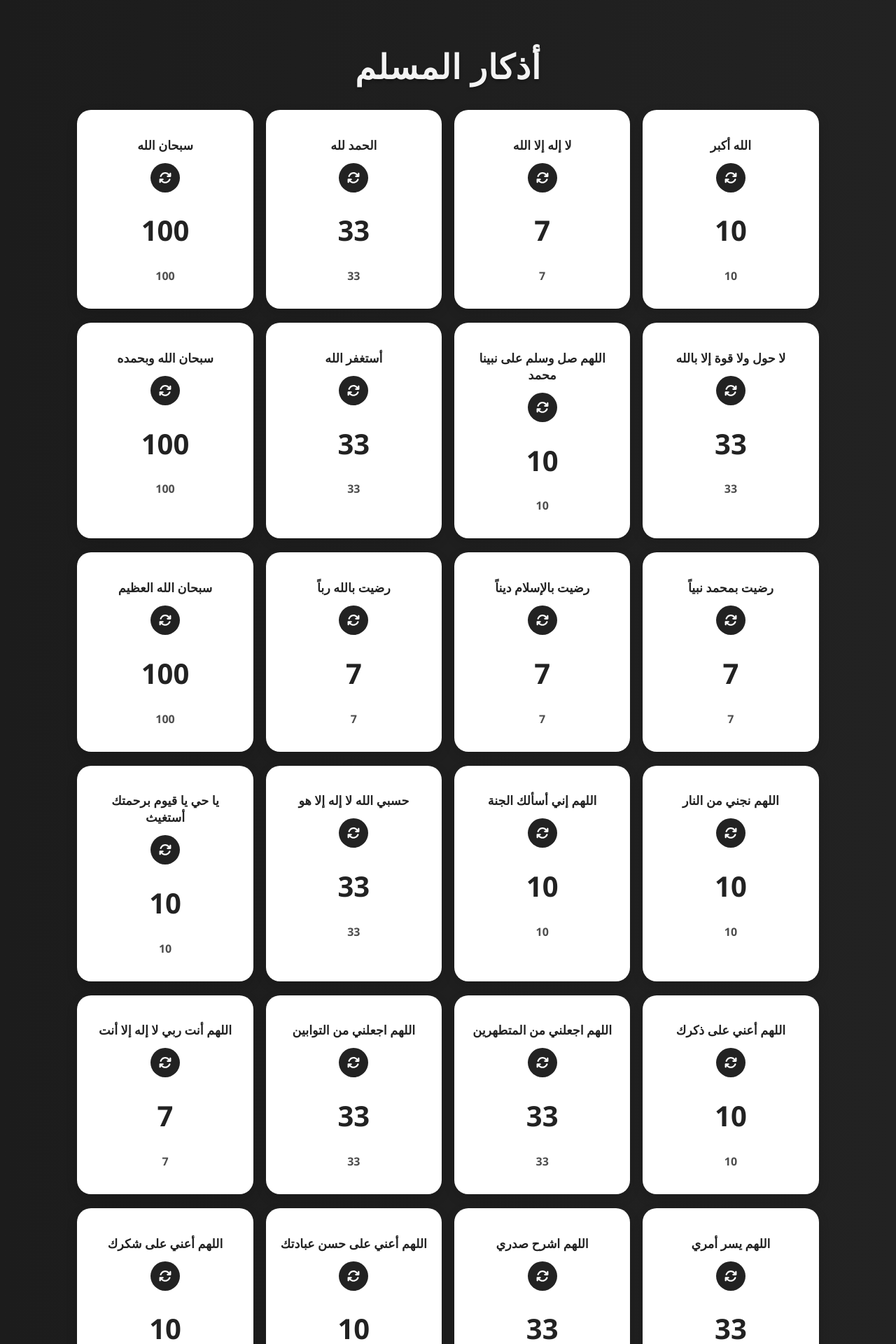
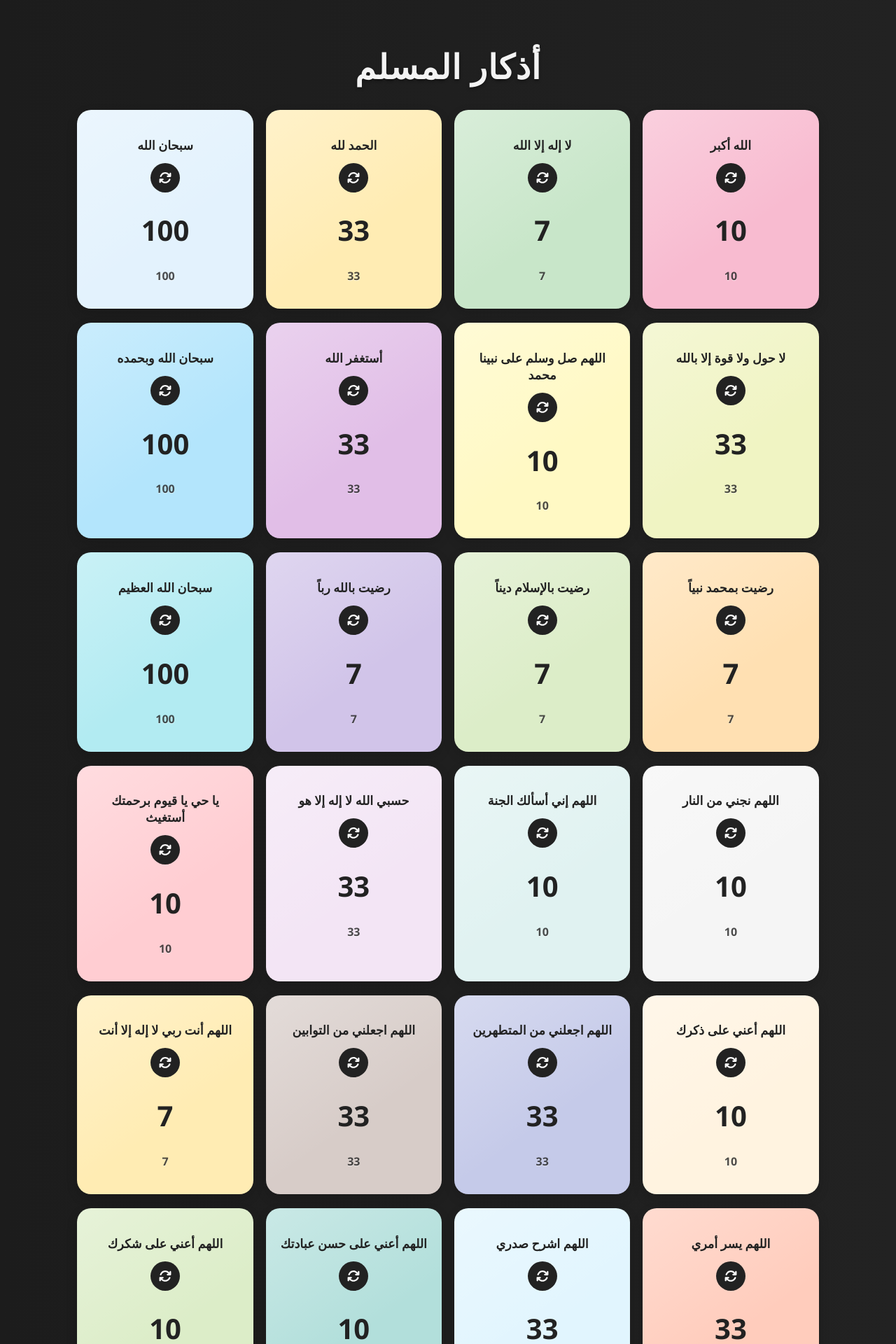
Before and after one commit to abedalre7man/AthkarApp, a React (Vite) app: page / in a window 1280 px wide. Shown: the top 1920 px of the page at 70% size. Built offline with nearby package versions, Linux system fonts and the light colour scheme.

Commit message:
fix: use colorClass instead of inline styles

```diff
--- a/src/components/AzkarCards.css
+++ b/src/components/AzkarCards.css
@@ -16,7 +16,7 @@ body {
   text-shadow: 0 2px 4px rgba(0, 0, 0, 0.4);
 }
 
-/* ==== الكروت ==== */
+/* ==== الحاوية ==== */
 .cards-container {
   display: flex;
   flex-wrap: wrap;
@@ -25,17 +25,18 @@ body {
   padding: 20px;
 }
 
+/* ==== الكرت ==== */
 .card {
   width: 18%;
   border-radius: 20px;
   padding: 20px;
   margin-bottom: 20px;
   text-align: center;
-  background-color: #fff;
-  background-image: linear-gradient(145deg, rgba(255, 255, 255, 0.3) 0%, transparent 60%);
   box-shadow: 0 6px 16px rgba(0, 0, 0, 0.15);
   transition: transform 0.3s ease, box-shadow 0.3s ease, filter 0.3s ease;
   position: relative;
+  background-color: #fff;
+  background-image: linear-gradient(145deg, rgba(255, 255, 255, 0.3) 0%, transparent 60%);
 }
 
 .card:hover {
@@ -46,6 +47,7 @@ body {
   box-shadow: 0 8px 20px rgba(0, 0, 0, 0.25);
 }
 
+/* ==== عنوان الكرت ==== */
 .card-title {
   font-size: 1.1rem;
   font-weight: bold;
@@ -53,6 +55,7 @@ body {
   color: #222;
 }
 
+/* ==== زر التحديث ==== */
 .refresh-btn {
   width: 42px;
   height: 42px;
@@ -74,11 +77,13 @@ body {
   transform: rotate(180deg);
 }
 
+/* ==== الرقم الكبير ==== */
 .card h1 {
   font-size: 2.5rem;
   color: #222;
 }
 
+/* ==== العداد ==== */
 .card-total {
   font-size: 1rem;
   color: #000000b2;
@@ -99,3 +104,27 @@ body {
   color: #000;
   pointer-events: none;
 }
+
+/* ==== ألوان الكروت ==== */
+.card-blue { background-color: #E3F2FD; }
+.card-yellow { background-color: #FFECB3; }
+.card-green { background-color: #C8E6C9; }
+.card-pink { background-color: #F8BBD0; }
+.card-cyan { background-color: #B3E5FC; }
+.card-purple { background-color: #E1BEE7; }
+.card-light-yellow { background-color: #FFF9C4; }
+.card-light-green { background-color: #F0F4C3; }
+.card-light-cyan { background-color: #B2EBF2; }
+.card-light-purple { background-color: #D1C4E9; }
+.card-light-green2 { background-color: #DCEDC8; }
+.card-orange { background-color: #FFE0B2; }
+.card-red { background-color: #FFCDD2; }
+.card-purple-light { background-color: #F3E5F5; }
+.card-teal { background-color: #E0F2F1; }
+.card-gray { background-color: #F5F5F5; }
+.card-brown { background-color: #D7CCC8; }
+.card-indigo { background-color: #C5CAE9; }
+.card-light-orange { background-color: #FFF3E0; }
+.card-light-orange2 { background-color: #FFCCBC; }
+.card-teal-light { background-color: #B2DFDB; }
+.card-sky { background-color: #E1F5FE; }
```
